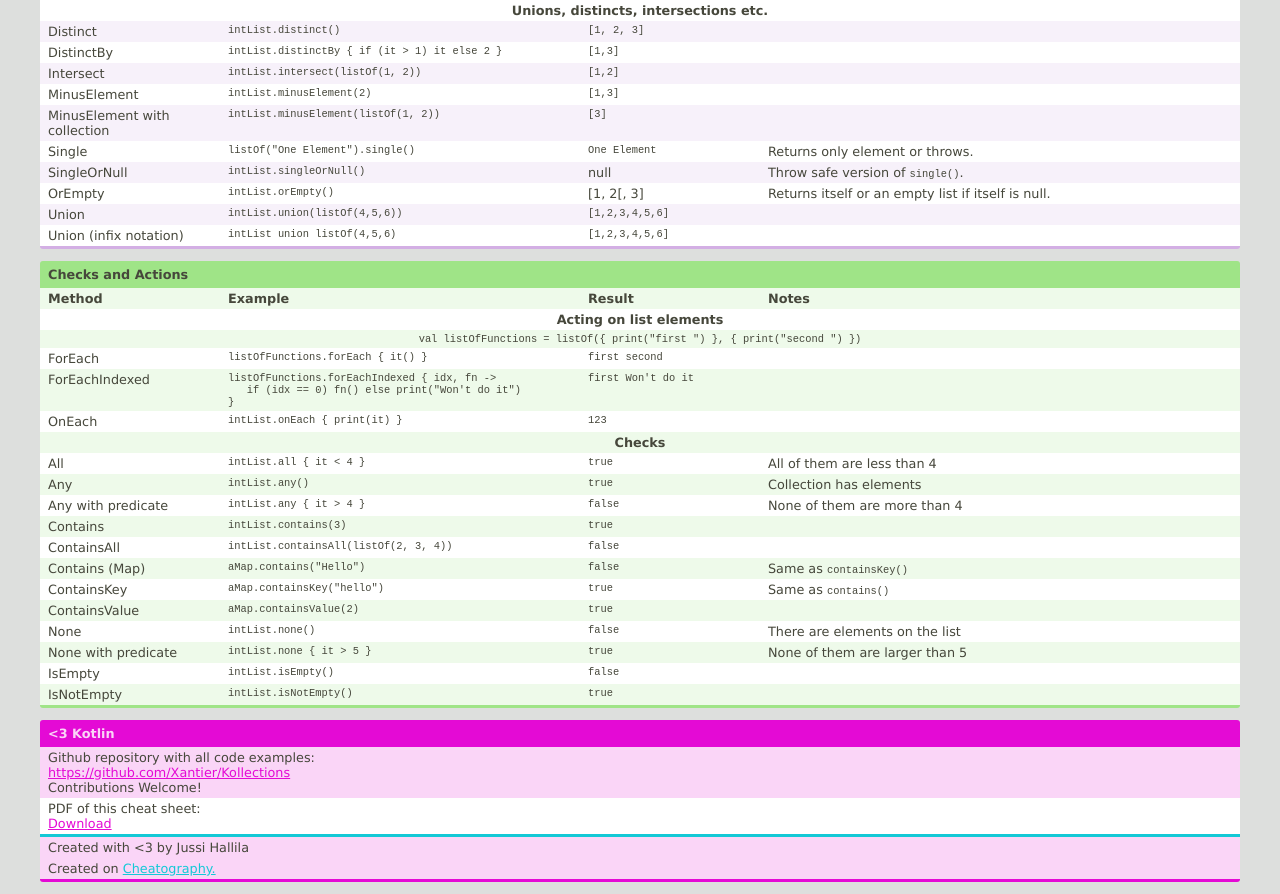
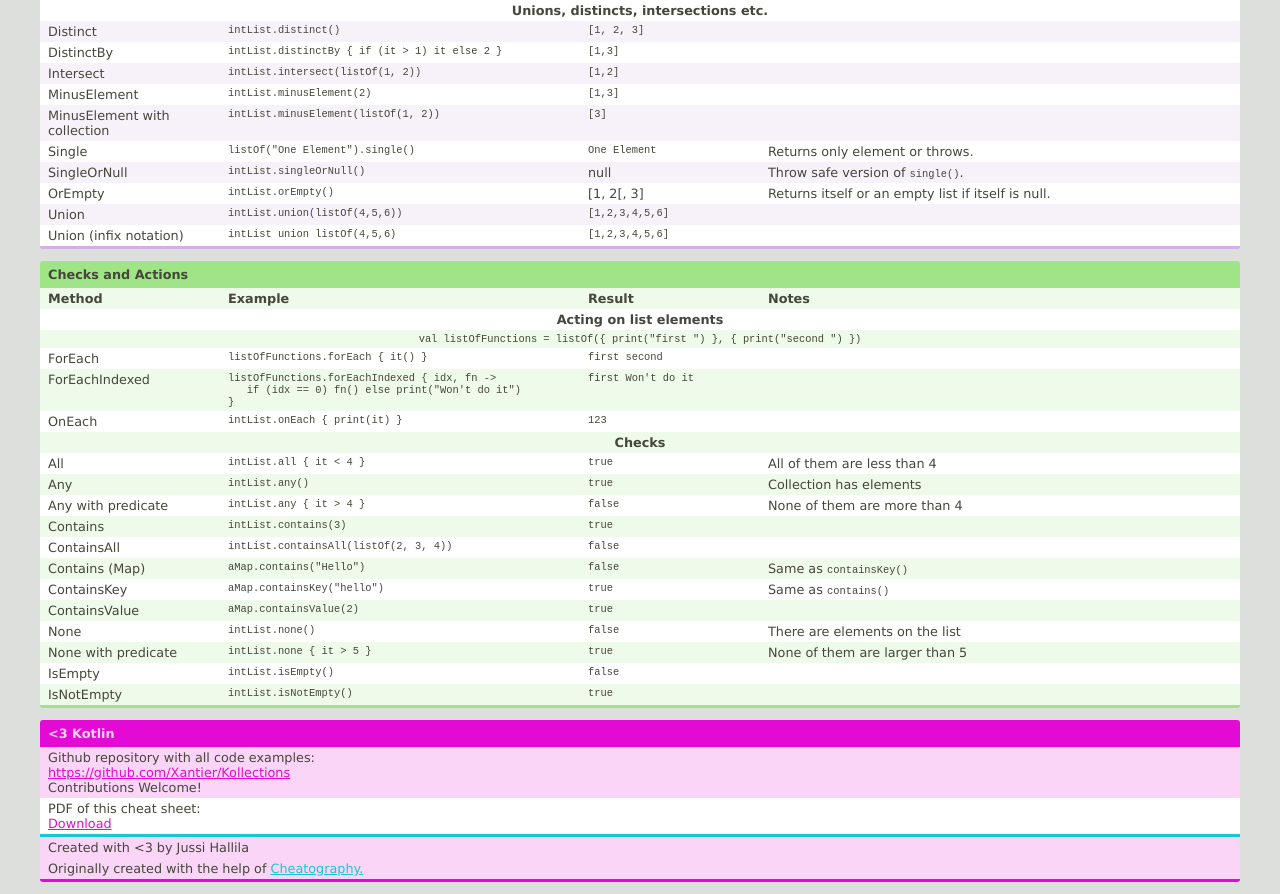
Before and after one commit to Xantier/Kollections, a plain HTML site: page docs/index.html in a window 1280 px wide. Shown: the part 4233-5127 px from the top of the page. Drawn offline with Linux system fonts and the light colour scheme.

Commit message:
Create index.html

```diff
--- a/docs/index.html
+++ b/docs/index.html
@@ -2829,7 +2829,7 @@
                                     <div class="cheat_sheet_note">
                                         <div style="padding: 3px 8px;">Created with &lt;3 by Jussi Hallila</div>
 
-                                        <div style="padding: 3px 8px;">Created on <a href="https://www.cheatography.com/xantier/cheat-sheets/kotlin-collection-extensions/">Cheatography.</a></div>
+                                        <div style="padding: 3px 8px;">Originally created with the help of <a href="https://www.cheatography.com/xantier/cheat-sheets/kotlin-collection-extensions/">Cheatography.</a></div>
                                     </div>
                                 </div>
                             </div>
```
